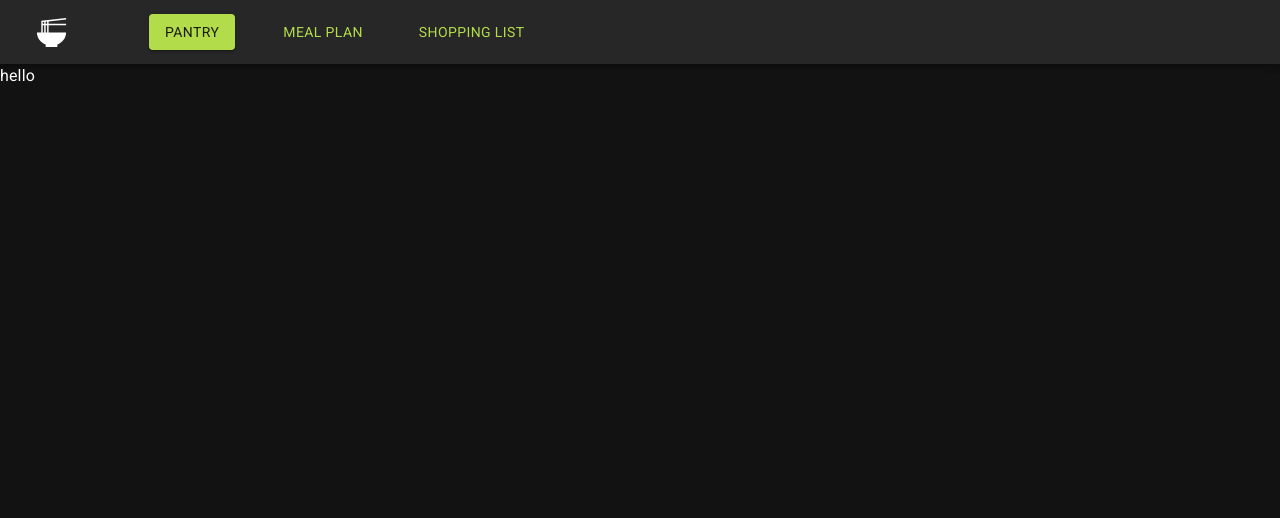
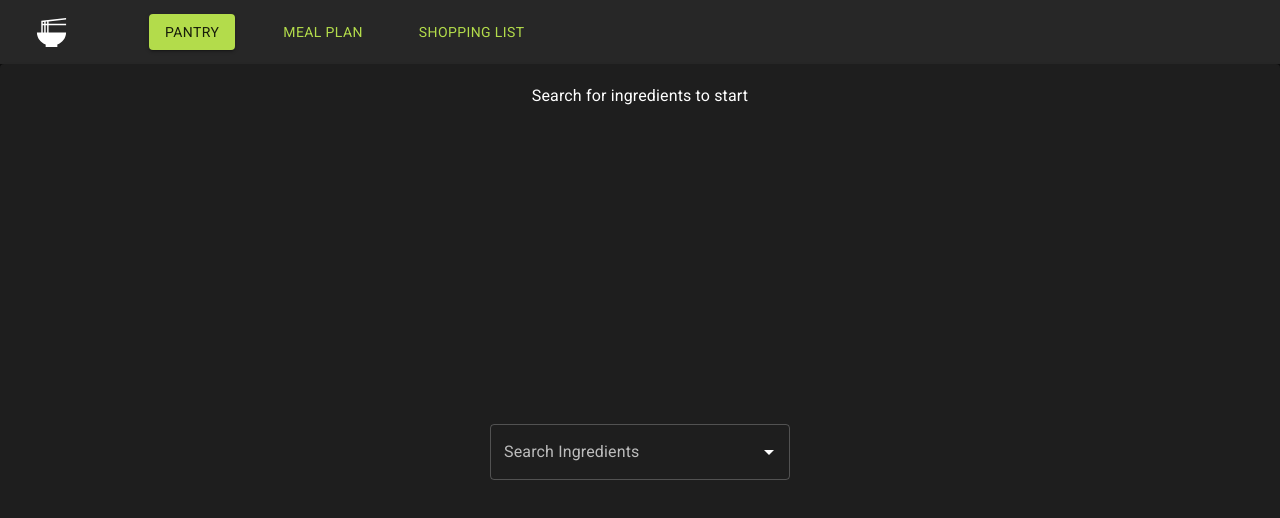
Before and after one commit to Parth576/sunhacks, a React (Vite) app: page / in a window 1280 px wide. Shown: the top 518 px of the page. Built offline with nearby package versions, Linux system fonts and the light colour scheme.

Commit message:
finish inital pantry page

```diff
--- a/src/App.jsx
+++ b/src/App.jsx
@@ -33,7 +33,27 @@ const darkTheme = createTheme({
 function App() {
 
   let location = useLocation();
-  console.log(location.pathname);
+  const [pantry, setPantry] = useState({});
+
+    function updatePantry(newVal, quantity) {
+        if (newVal === null) return;
+        if (quantity === 0) {
+            if (newVal in pantry) return;
+        }
+        let newPantry = {
+            ...pantry,
+            [newVal] : quantity
+        };
+        setPantry(newPantry);
+    };
+
+    function deleteFromPantry(pantryItem) {
+        let newPantry = {
+            ...pantry
+        };
+        delete newPantry[pantryItem];
+        setPantry(newPantry);
+    }
 
   return (
     <div>
@@ -56,7 +76,7 @@ function App() {
       </AppBar>
       <div>
         <Routes>
-          <Route path='/' element={<Pantry/>}/>
+          <Route path='/' element={<Pantry pantry={pantry} updatePantry={updatePantry} deleteFromPantry={deleteFromPantry}/>}/>
           <Route path='/meals' element={<MealPlans/>}/>
           <Route path='/list' element={<ShoppingList/>}/>
         </Routes>
--- a/src/components/Pantry.jsx
+++ b/src/components/Pantry.jsx
@@ -1,10 +1,59 @@
 import Box from '@mui/material/Box';
+import List from '@mui/material/List';
+import ListItem from '@mui/material/ListItem';
+import ListItemButton from '@mui/material/ListItemButton';
+import ListItemIcon from '@mui/material/ListItemIcon';
+import ListItemText from '@mui/material/ListItemText';
+import Divider from '@mui/material/Divider';
+import Paper from '@mui/material/Paper';
+import TextField from '@mui/material/TextField';
+import InputAdornment from '@mui/material/InputAdornment';
+import DeleteIcon from '@mui/icons-material/Delete';
+import Autocomplete from '@mui/material/Autocomplete';
+import ingredientData from '../data/ingredient_data.json';
+import { useState } from 'react';
+import Typography from '@mui/material/Typography';
 
-function Pantry() {
+function Pantry({ pantry, updatePantry, deleteFromPantry }) {
+
     return (
-        <div>
-            hello
-        </div>
+        <>
+            <Paper style={{ textAlign: 'center',alignItems: 'center', height: '90vh', display: 'flex', flexDirection: 'column'}}>
+                <Box style={{ maxWidth: 700, maxHeight: '40vh', marginTop: 20, flex: 1 }}>
+                    {Object.keys(pantry).length === 0 && <Typography>Search for ingredients to start </Typography>}
+                    {Object.keys(pantry).length > 0 && <List style={{ overflow: 'auto', maxHeight: '100%', border: '2px solid grey', minWidth: 400}}>
+                        {Object.keys(pantry).map((elem,i) => {
+                            return (
+                                <>
+                                <ListItem key={i}>
+                                    <ListItemText>{elem}</ListItemText>
+                                    <TextField value={pantry[elem]} onChange={(e)=>updatePantry(elem,e.target.value)}  style={{ width: 80, marginLeft: 20}} InputProps={{
+                                            endAdornment: <InputAdornment position="end">{ingredientData[elem]}</InputAdornment>,
+                                        }} variant="standard" />
+                                    <ListItemIcon>
+                                        <ListItemButton onClick={()=>deleteFromPantry(elem)}>
+                                            <DeleteIcon/>
+                                        </ListItemButton>
+                                    </ListItemIcon>
+                                </ListItem>
+                                <Divider/>
+                                </>
+                            )
+                        })}
+
+                    </List>}
+                </Box>
+                <Box style={{flex: 1, marginTop: 20}}>
+                    <Autocomplete
+                        disablePortal
+                        onChange={(e, newVal) => updatePantry(newVal, 0)}
+                        options={Object.keys(ingredientData)}
+                        sx={{ width: 300 }}
+                        renderInput={(params) => <TextField {...params} label="Search Ingredients" />}
+                    />
+                </Box>
+            </Paper>
+        </>
 
     );
 }
```
Also changed, not shown: src/data/ingredient_data.json (added, +1 -0 lines).
